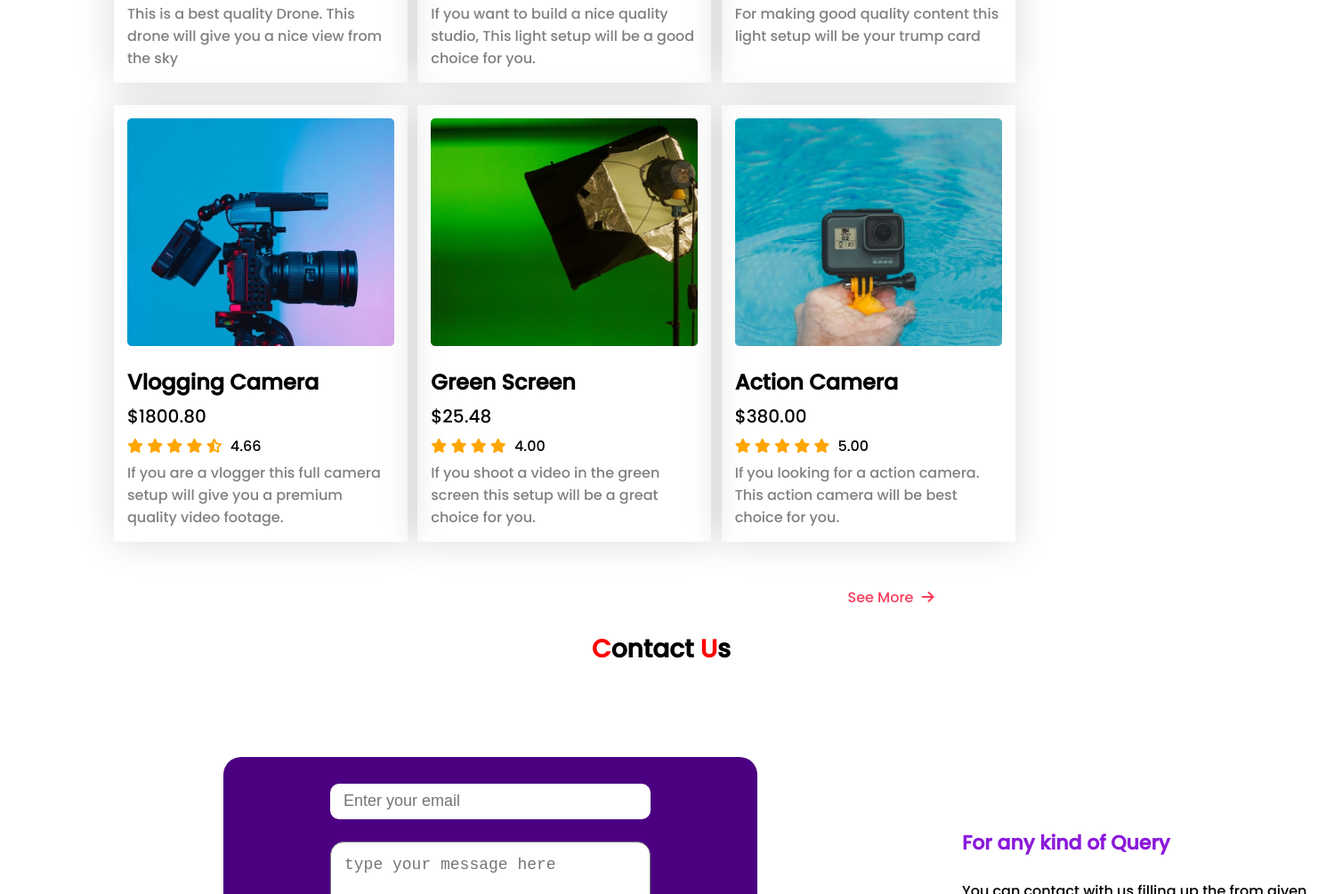
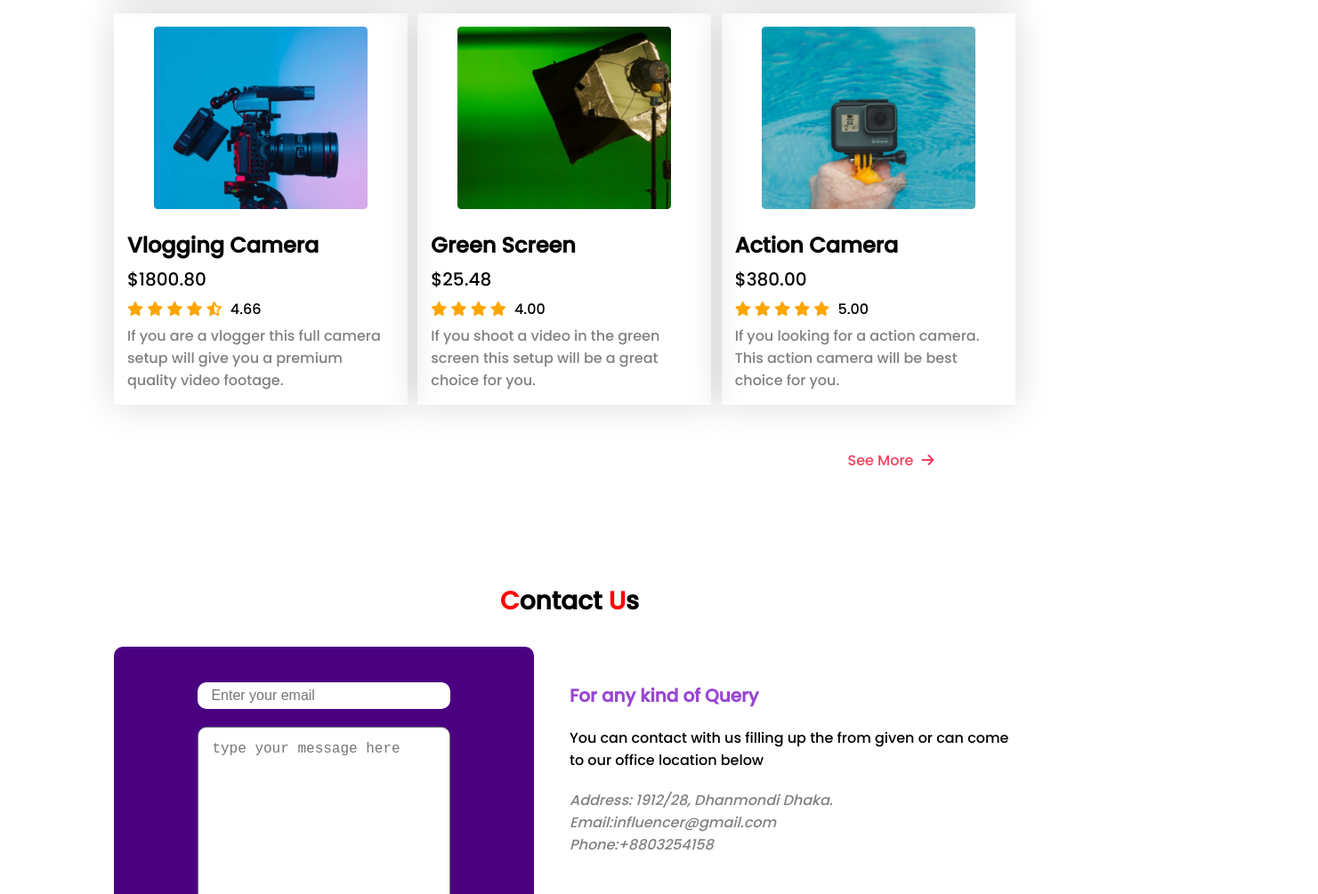
Before and after one commit to Abidur-Rahman-Chowdhury/influencer-website, a plain HTML site: page index.html in a window 1280 px wide. Shown: the part 1795-2800 px from the top of the page at 89% size, 1481 px wide, since content can reach past the window. Drawn offline with Linux system fonts and the light colour scheme.

Commit message:
responsive done for tablet screen

```diff
--- a/css/style.css
+++ b/css/style.css
@@ -104,7 +104,8 @@ body{
 
 }
 .influencer__right img{
-    width: 80%;
+    width:80%;
+    margin: 0 auto;
 }
 
 /* -------------------
@@ -136,7 +137,7 @@ body{
 /* -------------------
    popular section start
 ----------------------- */
-.popular-section, .contact-section {
+.popular-section {
     width: 80%;
     margin: 100px auto;
     display: flex;
@@ -157,17 +158,19 @@ body{
 
 }
 .popular-card{
-    width: 330px;
+    max-width: 330px;
     box-shadow: 0px 0px 40px rgba(0, 0, 0, 0.15);
     padding: 15px;
 
 }
 .product-img {
-    width: 300px;
+    max-width: 300px;
+    text-align: center;
 
 }
 .product-img img{
-    width: 100%;
+    width: 80%;
+    margin: 0 auto;
 }
 .card-details h2{
     font-size: 24px;
@@ -196,7 +199,7 @@ body{
 .show-see-more{
     width: 80%;
     margin: 0 auto;
-  position: relative;
+   position: relative;
 
 }
 .see-more{
@@ -220,72 +223,75 @@ body{
 /* -------------------
    contact us section
 ----------------------- */
-
-
-.contact-section-title h2{
+.contact-section{
+    width: 80%;
+    margin: 0 auto;
+    margin-top: 200px;
+}
+.contact-section h2{
     text-align: center;
     font-size: 28px;
+    margin-bottom: 30px;
 }
-
-.contact-section{
-   display: grid;
-   grid-template-columns: 3fr 1fr;
-   grid-column-gap: 200px ;
-
+.contact__section {
+    display: grid;
+    grid-template-columns: repeat(2,1fr);
 }
-.contact-form {
-    width: 600px;
+.contact__section .contact-form {
     display: flex;
     flex-direction: column;
     align-items: center;
-    justify-content: center;
+    max-width: 500px;
     background-color: indigo;
-    border-radius: 20px;
-    padding: 30px 0;
-    margin-right: 30px;
-}
-.contact-form  input {
-    width: 60%;
-   height: 40px;
-   border-radius: 10px;
-   padding: 15px;
-   outline: none;
-   border: none;
-   margin-bottom: 25px;
-   font-size: 18px;
+    border-radius: 10px;
+    padding: 40px 0;
+    margin-bottom: 30px;
+    margin-right: 40px;
 
 }
-.contact-form  textarea {
+.contact-form input{
     width: 60%;
-    border-radius: 15px;
+    height: 30px;
+    border-radius: 10px;
     padding: 15px;
-    font-size: 18px;
-}
-.contact-form  button {
-    padding: 10px 45px;
-    margin-top: 20px;
-    background-color: rgba(248, 19, 57, 0.815);
-    color: #fff;
-    font-weight: bold;
     font-size: inherit;
-    border-radius: 10px;
     outline: none;
     border: none;
+    margin-bottom: 20px;
 }
-.contact-with-us {
-    width: 400px;
+.contact-form textarea{
+    resize: none;
+    width: 60%;
+    border-radius: 10px;
+    font-size: 16px;
+    padding: 15px;
+    margin-bottom: 25px;
+
+}
+.contact-form button{
+
+    padding: 10px 40px;
+    border-radius:10px;
+    background-color:rgba(248, 19, 57, 0.815);
+    border: none;
+    color: white;
+    font-weight: bold;
+    font-size: 18px;
+
 }
 .contact-with-us h3{
-    font-size: 22px;
-    margin-top: 80px;
-    color: rgb(138, 26, 218);
-}
-.contact-with-us p{
-    font-size: 16px;
-    margin-top: 25px;
+    color: rgba(138, 45, 204, 0.877);
+    font-size: 20px;
+    margin-top: 40px;
     margin-bottom: 20px;
 
 
+}
+.contact-with-us p{
+    margin-bottom: 20px;
+}
+.contact-with-us address{
+    color: gray;
 }
 /* -------------------
    contact us section end
@@ -316,3 +322,65 @@ footer .social-icon i{
 /* -------------------
    footer end
 ----------------------- */
+
+
+/* -------------------
+   responsive start
+----------------------- */
+/* -------------------
+   responsive for tablet
+----------------------- */
+@media (max-width:768px) {
+
+    /* header section */
+    .navigation-item  {
+        display: none;
+    }
+    .influencer__section__container {
+        grid-template-columns: 1fr;
+        display: flex;
+        flex-direction: column;
+        align-items: center;
+    }
+    .influencer__left {
+        order: 2;
+        margin-top: 40px;
+    }
+    .influencer__left h1{
+        font-size: 30px;
+
+    }
+    .influencer__right{
+        width: 400px;
+
+    }
+
+    /* logo show */
+    .logo-container{
+        grid-template-columns: repeat(4,1fr);
+        grid-row-gap: 20px;
+    }
+
+    /* popular collection */
+    .popular-collection-container {
+        grid-template-columns: repeat(2,1fr);
+        column-gap: 30px;
+    }
+
+    /* contact section */
+
+    .contact__section {
+        grid-template-columns: repeat(1,1fr);
+        /* display: flex;
+        flex-direction: column;
+        align-items: center; */
+    }
+    .contact-form, .contact-with-us {
+        margin-left: 40px;
+    }
+    .contact-with-us{
+        margin-bottom: 30px;
+    }
+}
+
+/* tablet end */
--- a/index.html
+++ b/index.html
@@ -271,39 +271,46 @@
 
       <!-- contact us section start -->
 
-      <section class="contact-section">
-        <div class="contact-section-container">
-          <div class="contact-section-title">
+      <div class="contact-section">
         <h2>
           <span class="navigation__title-mod">C</span>ontact
           <span class="navigation__title-mod">U</span>s
         </h2>
-          </div>
-          <div class="contact-section">
+
+        <div class="contact__section">
           <form action="" class="contact-form">
-              <input type="text" placeholder="Enter your email">
-              <textarea name="" id="" cols="30" rows="10" placeholder="type your message here"></textarea>
+            <input type="text" placeholder="Enter your email" />
+            <textarea
+              name=""
+              id=""
+              cols="30"
+              rows="10"
+              placeholder="type your message here"
+            ></textarea>
             <button type="submit">Submit</button>
           </form>
           <div class="contact-with-us">
             <h3>For any kind of Query</h3>
-              <p>You can contact with us filling up the from given or can come to our office location below</p>
+            <p>
+              You can contact with us filling up the from given or can come to
+              our office location below
+            </p>
             <address>
-                Address: 1912/28, Dhanmondi Dhaka.
-                Email:influencer@gmail.com <br>
+              Address: 1912/28, Dhanmondi Dhaka. <br> Email:influencer@gmail.com
+              <br />
               Phone:+8803254158
             </address>
           </div>
         </div>
       </div>
-      </section>
       <!-- contact us section end -->
     </main>
 
     <!-- footer section start  -->
     <footer>
       <h4>Influencer products</h4>
-        <p>Copyright &copy; 2022 Influencer Products <br>
+      <p>
+        Copyright &copy; 2022 Influencer Products <br />
         All rights reserved.
       </p>
       <div class="social-icon">
@@ -311,7 +318,6 @@
         <i class="fab fa-twitter"></i>
         <i class="fab fa-facebook"></i>
         <i class="fab fa-youtube"></i>
-
       </div>
     </footer>
     <!-- footer section end  -->
```
Lines whose indentation alone changed are shown as unchanged.
